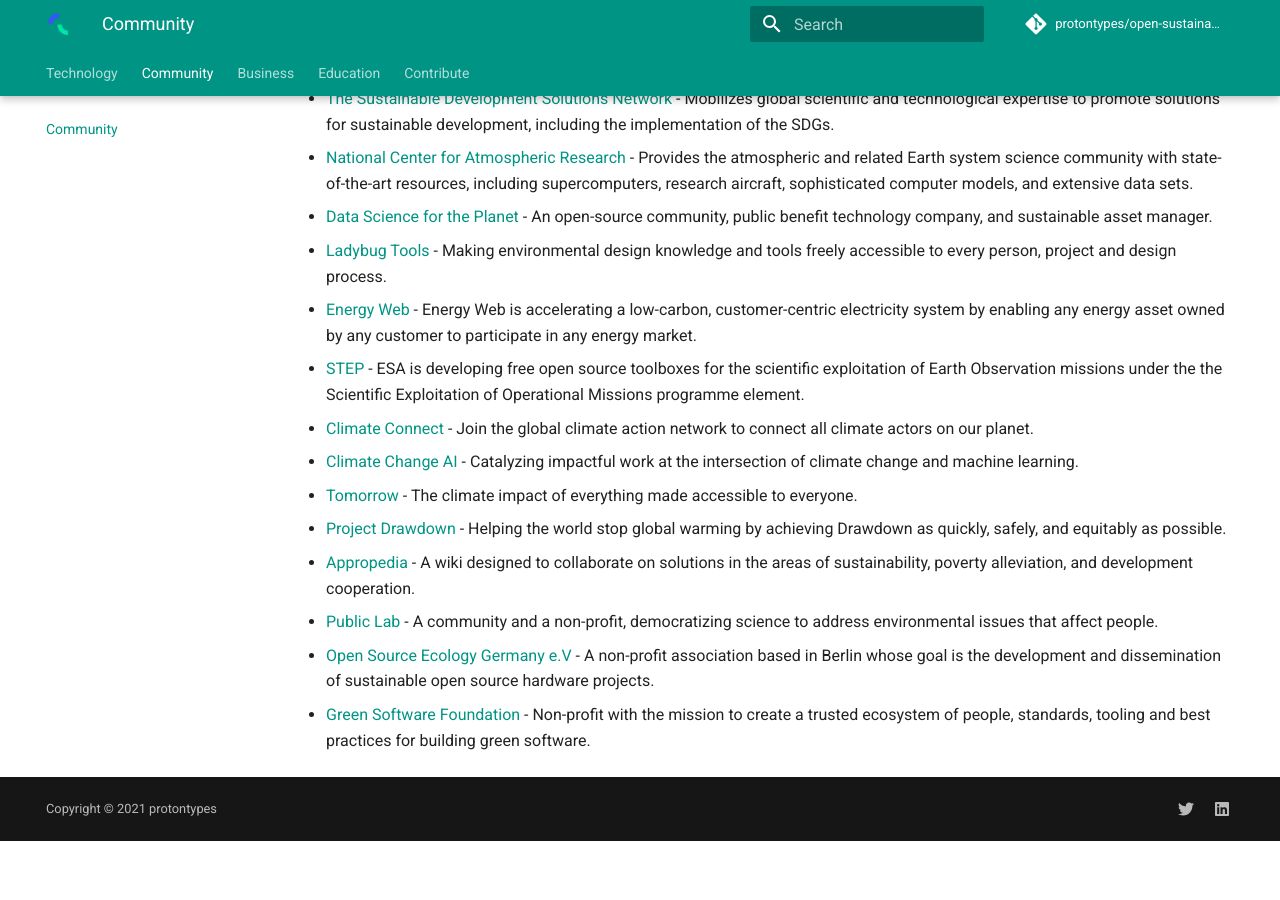
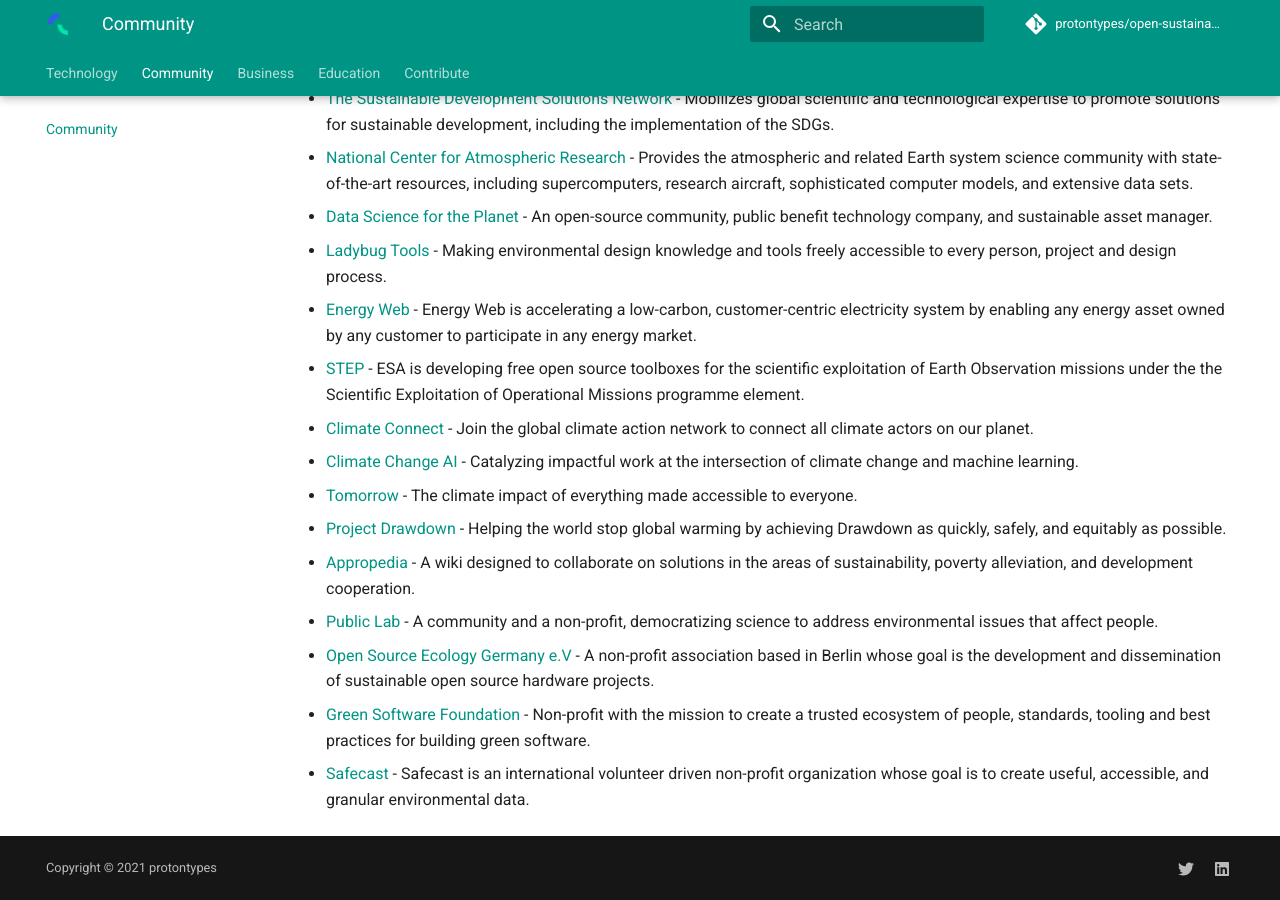
Before and after one commit to protontypes/open-sustainable-technology, an MkDocs documentation site: the page built from docs/community.md, in a window 1280 px wide and 900 px high, scrolled down 1906 px. Built offline with MkDocs 1.6.1 and Material for MkDocs 9.7.7, drawn with Linux system fonts in a browser that asks for light colours; comment, search, counter and statistics services are not loaded; before the commit the page ends 2747 px from its top, so only the background shows below that.

Commit message:
Update community.md
@Safecast is an international volunteer driven non-profit organization whose goal is to create useful, accessible, and granular #environmental data  https://safecast.org/  #opensource #openscience

```diff
--- a/docs/community.md
+++ b/docs/community.md
@@ -50,3 +50,4 @@
 - [Public Lab](https://publiclab.org/) - A community and a non-profit, democratizing science to address environmental issues that affect people.
 - [Open Source Ecology Germany e.V](https://www.ose-germany.de/) - A non-profit association based in Berlin whose goal is the development and dissemination of sustainable open source hardware projects.
 - [Green Software Foundation](https://greensoftware.foundation/) - Non-profit with the mission to create a trusted ecosystem of people, standards, tooling and best practices for building green software.
+- [Safecast](https://safecast.org/) - Safecast is an international volunteer driven non-profit organization whose goal is to create useful, accessible, and granular environmental data.
```
